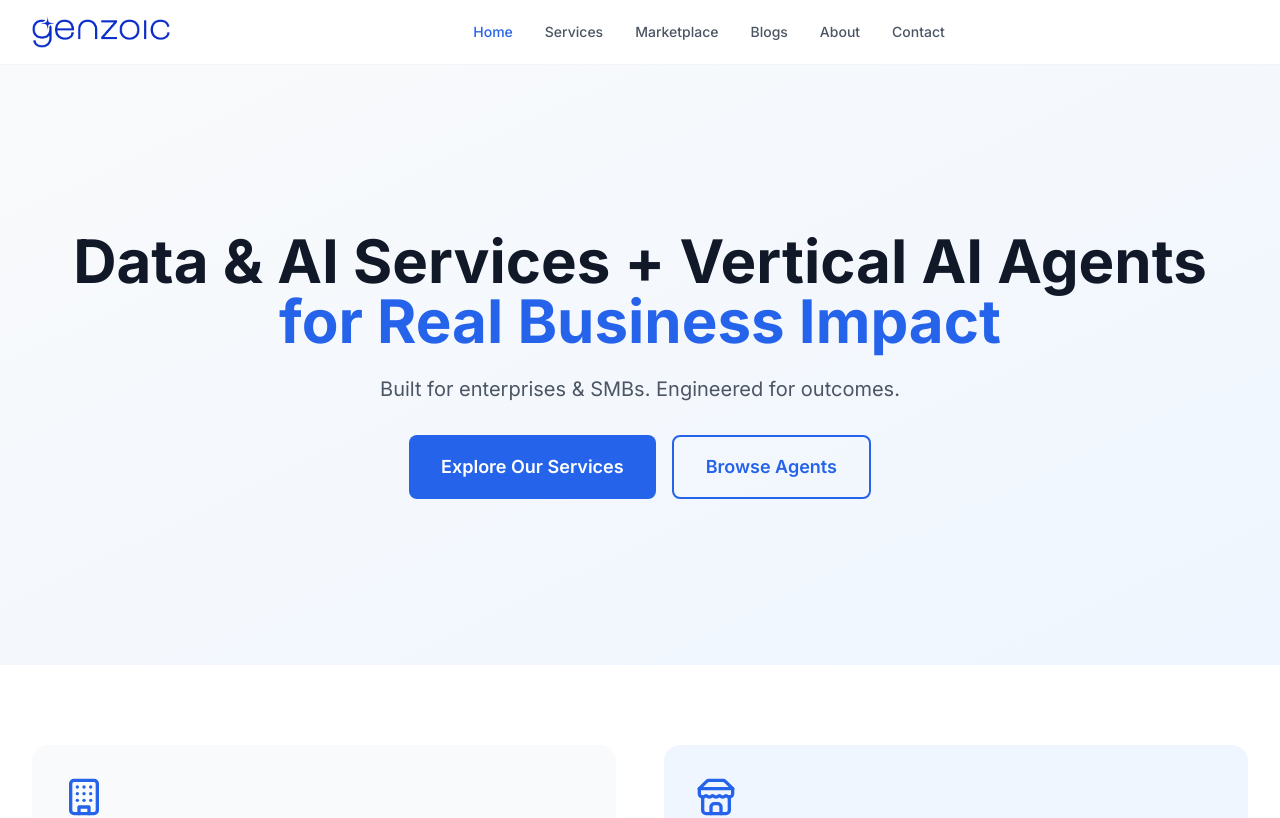
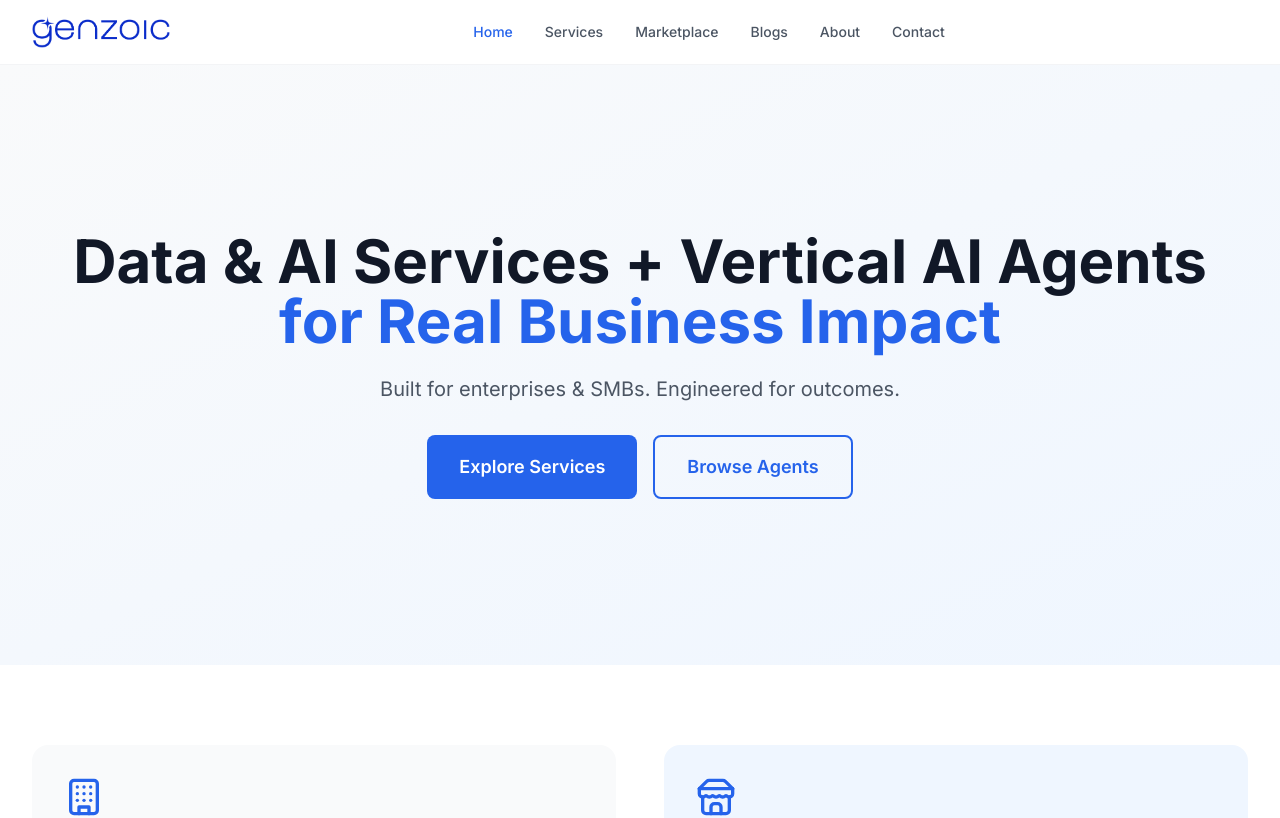
Before and after one commit to Genzoic/genzoic-platform-website, a React (Vite) app: page / in a window 1280 px wide. Shown: the top 818 px of the page. Built offline with nearby package versions, Linux system fonts and the light colour scheme.

Commit message:
Update Index.tsx

```diff
--- a/src/pages/Index.tsx
+++ b/src/pages/Index.tsx
@@ -94,7 +94,7 @@ const Index = () => {
               className="bg-blue-600 text-white px-8 py-4 rounded-lg text-lg font-semibold hover:bg-blue-800 transition-colors"
               onClick={handleServicesClick}
             >
-              Explore Our Services
+              Explore Services
             </button>
             <button
               className="border-2 border-blue-600 text-blue-600 px-8 py-4 rounded-lg text-lg font-semibold hover:bg-blue-600 hover:text-white transition-colors"
```
